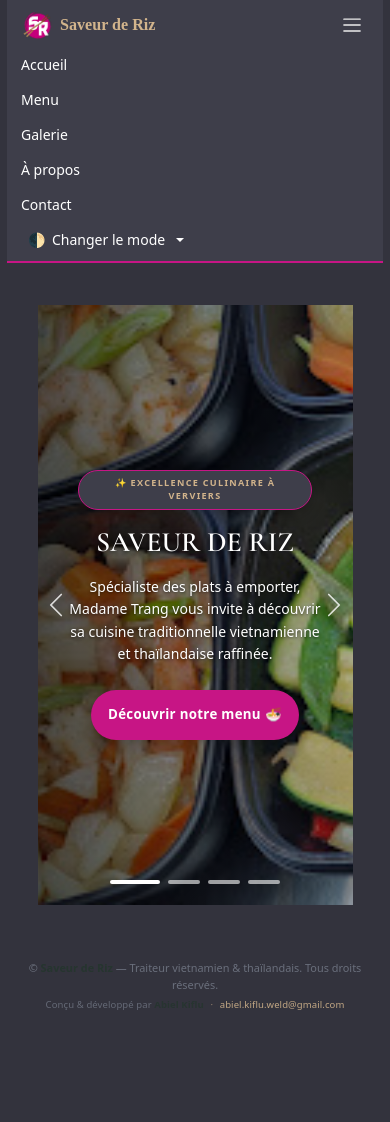
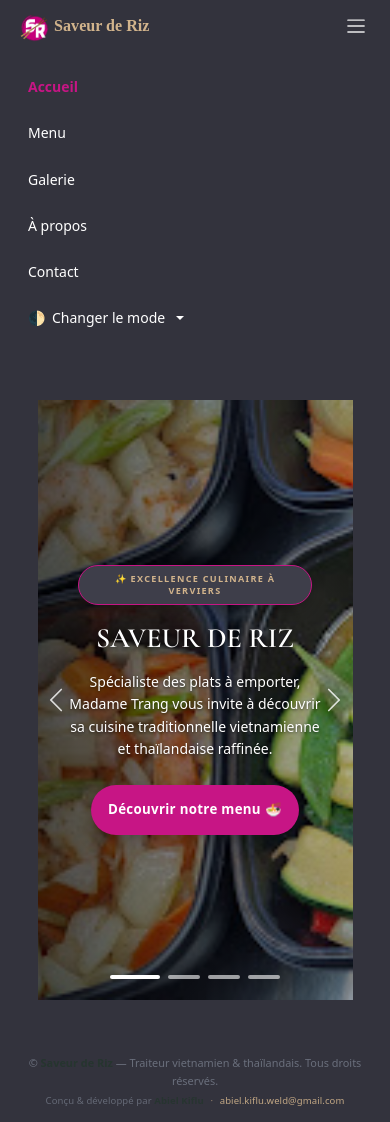
Before and after one commit to AbielKiflu/saveur_de_riz, a Django app: page / in a window 390 px wide, after a click that opens the changed part. Before the commit the page ends 1010 px from the top, so only its background shows below. Run offline with Django 5.2, Linux system fonts and the light colour scheme.

Commit message:
refactor

```diff
--- /dev/null
+++ b/core/static/core/css/header.css
@@ -0,0 +1,146 @@
+/* =====================================================
+   SAVEUR DE RIZ — NAVBAR
+   ===================================================== */
+
+.site-navbar {
+  background-color: var(--bg-main);
+  border-bottom: 1px solid var(--border-color);
+  position: relative;
+  z-index: 1030;
+}
+
+.site-navbar-brand {
+  color: var(--text-main) !important;
+  font-family: "Cormorant Garamond", serif;
+  font-size: 1.6rem;
+  font-weight: 700;
+  text-decoration: none;
+  transition: color 0.2s ease;
+}
+
+.site-navbar-brand:hover,
+.site-navbar-brand:focus {
+  color: var(--accent-pink) !important;
+}
+
+/* =====================================================
+   NAV LINKS
+   ===================================================== */
+
+.site-navbar .nav-link {
+  color: var(--text-main);
+  font-weight: 500;
+  padding: 0.35rem 0.5rem;
+  transition:
+    color 0.2s ease,
+    opacity 0.2s ease;
+}
+
+.site-navbar .nav-link:hover,
+.site-navbar .nav-link:focus {
+  color: var(--accent-pink);
+}
+
+.site-navbar .nav-link[aria-current="page"] {
+  color: var(--accent-pink);
+  font-weight: 600;
+}
+
+/* =====================================================
+   HAMBURGER
+   ===================================================== */
+
+.site-navbar .navbar-toggler {
+  color: var(--text-main);
+}
+
+.site-navbar .navbar-toggler:focus {
+  box-shadow: none;
+}
+
+.site-navbar .navbar-toggler-icon {
+  transform: scale(0.85);
+}
+
+/* =====================================================
+   THEME BUTTON
+   ===================================================== */
+
+.theme-menu-button {
+  border: 0;
+  background: transparent;
+  color: var(--text-main) !important;
+}
+
+.theme-menu-button:hover,
+.theme-menu-button:focus {
+  color: var(--accent-pink) !important;
+}
+
+.theme-icon {
+  font-size: 1rem;
+  line-height: 1;
+}
+
+/* =====================================================
+   DROPDOWN
+   ===================================================== */
+
+.theme-dropdown {
+  min-width: 190px;
+  background-color: var(--bg-card);
+  border: 1px solid var(--accent-pink);
+}
+
+.theme-dropdown-item {
+  color: var(--text-main);
+  background: transparent;
+  transition:
+    background-color 0.2s ease,
+    color 0.2s ease;
+}
+
+.theme-dropdown-item:hover,
+.theme-dropdown-item:focus {
+  color: var(--text-main);
+  background-color: var(--bg-main);
+}
+
+/* =====================================================
+   MOBILE
+   ===================================================== */
+
+@media (max-width: 991.98px) {
+
+  .site-navbar .navbar-collapse {
+    padding: 1rem 0;
+  }
+
+  .site-navbar .navbar-nav {
+    align-items: stretch !important;
+  }
+
+  .site-navbar .nav-link {
+    display: block;
+    width: 100%;
+    padding: 0.65rem 0.75rem !important;
+  }
+
+  .theme-dropdown {
+    border: 0;
+    box-shadow: none !important;
+  }
+
+}
+
+/* =====================================================
+   SMALL MOBILE
+   ===================================================== */
+
+@media (max-width: 575.98px) {
+
+  .site-navbar-brand {
+    font-size: 1.4rem;
+  }
+
+}
--- /dev/null
+++ b/core/static/core/js/theme.js
@@ -0,0 +1,29 @@
+document.addEventListener('DOMContentLoaded', function () {
+
+    const toggleButton = document.getElementById('theme-toggle');
+
+    if (!toggleButton) {
+        return;
+    }
+
+    toggleButton.addEventListener('click', function () {
+
+        const currentTheme =
+            document.documentElement.getAttribute('data-theme');
+
+        const newTheme =
+            currentTheme === 'light'
+                ? 'dark'
+                : 'light';
+
+        document.documentElement.setAttribute(
+            'data-theme',
+            newTheme
+        );
+
+        localStorage.setItem(
+            'theme',
+            newTheme
+        );
+    });
+});
--- a/core/templates/core/base.html
+++ b/core/templates/core/base.html
@@ -1,69 +1,120 @@
 {% load static %}
-<!DOCTYPE html>
-<html lang="en">
-<head>
-    <meta charset="UTF-8">
-    <meta name="viewport" content="width=device-width, initial-scale=1">
-    <title>{% block title %} Contact{% endblock %}</title>
+<!doctype html>
+<html lang="fr" data-theme="dark">
+  <head>
+    <meta charset="utf-8" />
+    <meta name="viewport" content="width=device-width, initial-scale=1" />
+    <title>
+      {% block title %}
+        Saveur de Riz | Traiteur asiatique à Verviers
+      {%endblock %}
+    </title>
+    <meta
+      name="description"
+      content="{% block meta_description %}Saveur de Riz, traiteur asiatique à Verviers. Découvrez nos spécialités vietnamiennes et thaïlandaises, plats à emporter et services traiteur pour particuliers et professionnels.{% endblock %}"
+    />
+    <meta name="robots" content="index, follow" />
+    <link
+      rel="canonical"
+      href="https://www.saveur-de-riz.be{{ request.path }}"
+    />
 
-    <!-- Global Stylesheets -->
-    <link rel="icon" type="image/x-icon" href="{% static 'core/images/favicon.png' %}">
-    <!-- Google Fonts -->
-    <link rel="preconnect" href="https://fonts.googleapis.com">
-    <link rel="preconnect" href="https://fonts.gstatic.com" crossorigin>
-    <link href="https://fonts.googleapis.com/css2?family=Cormorant+Garamond:wght@600;700&family=Inter:wght@400;500;600&display=swap" rel="stylesheet">
-    <!-- Bootstrap 5 CSS CDN -->
-    <link href="https://cdn.jsdelivr.net/npm/bootstrap@5.3.3/dist/css/bootstrap.min.css" rel="stylesheet">
-    <link rel="stylesheet" href="{% static 'core/css/variables.css' %}">
-    <link rel="stylesheet" href="{% static 'core/css/global.css' %}">
-    <link rel="stylesheet" href="{% static 'core/css/footer.css' %}">
+    <link
+      rel="icon"
+      type="image/png"
+      href="{% static 'core/images/favicon.png' %}"
+    />
+    <link
+      rel="apple-touch-icon"
+      href="{% static 'core/images/favicon.png' %}"
+    />
+
+    <meta property="og:type" content="website" />
+    <meta property="og:site_name" content="Saveur de Riz" />
+    <meta property="og:locale" content="fr_BE" />
+    <meta
+      property="og:title"
+      content="{% block og_title %}Saveur de Riz | Traiteur asiatique à Verviers{% endblock %}"
+    />
+    <meta
+      property="og:description"
+      content="{% block og_description %}Traiteur asiatique spécialisé dans la cuisine traditionnelle vietnamienne et thaïlandaise à Verviers.{% endblock %}"
+    />
+    <meta
+      property="og:url"
+      content="https://www.saveur-de-riz.be{{ request.path }}"
+    />
+    <meta
+      property="og:image"
+      content="https://www.saveur-de-riz.be{% static 'core/images/og-image.jpg' %}"
+    />
+    <meta
+      property="og:image:alt"
+      content="Saveur de Riz - Traiteur asiatique à Verviers"
+    />
+    <meta property="og:image:type" content="image/jpeg" />
+
+    <meta name="twitter:card" content="summary_large_image" />
+    <meta
+      name="twitter:title"
+      content="{% block twitter_title %}Saveur de Riz | Traiteur asiatique à Verviers{% endblock %}"
+    />
+    <meta
+      name="twitter:description"
+      content="{% block twitter_description %}Traiteur asiatique vietnamien et thaïlandais à Verviers.{% endblock %}"
+    />
+    <meta
+      name="twitter:image"
+      content="https://www.saveur-de-riz.be{% static 'core/images/og-image.jpg' %}"
+    />
+    <meta
+      name="twitter:image:alt"
+      content="Saveur de Riz - Traiteur asiatique à Verviers"
+    />
+
+    <link rel="preconnect" href="https://fonts.googleapis.com" />
+    <link rel="preconnect" href="https://fonts.gstatic.com" crossorigin />
+    <link
+      href="https://fonts.googleapis.com/css2?family=Cormorant+Garamond:wght@600;700&family=Inter:wght@400;500;600&display=swap"
+      rel="stylesheet"
+    />
+
+    <link
+      href="https://cdn.jsdelivr.net/npm/bootstrap@5.3.3/dist/css/bootstrap.min.css"
+      rel="stylesheet"
+    />
+
+    <script>
+      (function () {
+        const theme = localStorage.getItem("theme") || "dark";
+        document.documentElement.setAttribute("data-theme", theme);
+      })();
+    </script>
+
+    <link rel="stylesheet" href="{% static 'core/css/variables.css' %}" />
+    <link rel="stylesheet" href="{% static 'core/css/global.css' %}" />
+    <link rel="stylesheet" href="{% static 'core/css/header.css' %}" />
+    <link rel="stylesheet" href="{% static 'core/css/footer.css' %}" />
+
     {% block extra_css %}{% endblock %}
-</head>
-<body class="d-flex flex-column min-vh-100">
-
+  </head>
+  <body class="d-flex flex-column min-vh-100">
     <!-- INCLUDE THE HEADER HERE -->
     {% include 'core/header.html' %}
 
-    <main class="flex-grow-1 d-flex justify-content-center align-items-center text-center py-5" style="padding: 40px 20px;">
-        <div class="container">
-            {% block content %}
-            {% endblock %}
-        </div>
+    <main
+      class="flex-grow-1 d-flex justify-content-center align-items-center text-center py-5"
+      style="padding: 40px 20px"
+    >
+      <div class="container">{% block content %} {% endblock %}</div>
     </main>
 
     <!-- Shared Footer -->
     {% include 'core/footer.html' %}
 
-    <!-- Bootstrap 5 JS Bundle CDN -->
     <script src="https://cdn.jsdelivr.net/npm/bootstrap@5.3.3/dist/js/bootstrap.bundle.min.js"></script>
-
-    <!-- Theme Toggle Script -->
-
-    <!-- Theme Toggle Script -->
-    <script>
-        const toggleButton = document.getElementById('theme-toggle');
-
-        // Default to 'dark' if no preference is saved in localStorage
-        const currentTheme = localStorage.getItem('theme') || 'dark';
-
-        if (currentTheme === 'light') {
-            document.documentElement.setAttribute('data-theme', 'light');
-        } else {
-            document.documentElement.setAttribute('data-theme', 'dark');
-        }
-
-        toggleButton.addEventListener('click', function () {
-            let theme = document.documentElement.getAttribute('data-theme');
-            if (theme === 'light') {
-                document.documentElement.setAttribute('data-theme', 'dark');
-                localStorage.setItem('theme', 'dark');
-            } else {
-                document.documentElement.setAttribute('data-theme', 'light');
-                localStorage.setItem('theme', 'light');
-            }
-        });
-    </script>
+    <script src="{% static 'core/js/theme.js' %}"></script>
 
     {% block extra_js %}{% endblock %}
-</body>
+  </body>
 </html>
--- a/core/templates/core/header.html
+++ b/core/templates/core/header.html
@@ -1,53 +1,156 @@
 {% load static %}
-<header class="site-header">
-    <nav class="navbar navbar-expand-lg py-2" style="background-color: var(--bg-card); border-bottom: 2px solid var(--accent-pink);">
-        <div class="container-fluid px-3 px-lg-4">
-            <!-- Brand Logo & Name (Flushed to Left, Smaller) -->
-            <a class="navbar-brand d-flex align-items-center gap-2 text-decoration-none m-0" href="{% url 'home' %}">
+
+<!-- =====================================================
+     NAVBAR
+     ===================================================== -->
+
+<nav
+  class="navbar navbar-expand-lg site-navbar"
+  aria-label="Navigation principale"
+>
+  <div class="container">
+
+    <!-- Logo / Nom du site -->
+    <a
+      class="navbar-brand site-navbar-brand"
+      href="{% url 'home' %}"
+      aria-label="Saveur de Riz - Accueil"
+    >
         <img src="{% static 'core/images/logo.png' %}" alt="Saveur de Riz Logo" width="32" height="32" class="rounded-circle">
         <span style="color: var(--accent-gold); font-family: serif; font-weight: bold; font-size: 1.15rem;">Saveur de Riz</span>
     </a>
 
-            <!-- Mobile Hamburger Button (Flushed to Right) -->
-            <button class="navbar-toggler border-0 shadow-none m-0 p-1" type="button" data-bs-toggle="collapse" data-bs-target="#navbarNav" aria-controls="navbarNav" aria-expanded="false" aria-label="Toggle navigation">
-                <span class="navbar-toggler-icon" style="transform: scale(0.85);"></span>
+    <!-- Mobile Hamburger -->
+    <button
+      class="navbar-toggler border-0 shadow-none m-0 p-1"
+      type="button"
+      data-bs-toggle="collapse"
+      data-bs-target="#navbarNav"
+      aria-controls="navbarNav"
+      aria-expanded="false"
+      aria-label="Ouvrir le menu de navigation"
+    >
+      <span
+        class="navbar-toggler-icon"
+        aria-hidden="true"
+      ></span>
     </button>
 
-            <!-- Navbar Links & Theme Toggle -->
-            <div class="collapse navbar-collapse justify-content-end" id="navbarNav">
-                <ul class="navbar-nav align-items-lg-center gap-2 gap-lg-3 mt-2 mt-lg-0">
+    <!-- Navigation -->
+    <div
+      class="collapse navbar-collapse justify-content-end"
+      id="navbarNav"
+    >
+      <ul
+        class="navbar-nav align-items-lg-center gap-2 gap-lg-3 mt-2 mt-lg-0"
+      >
+
+        <!-- Accueil -->
         <li class="nav-item">
-                        <a class="nav-link py-1" href="{% url 'home' %}" style="color: var(--text-main);">Accueil</a>
-                    </li>
-                    <li class="nav-item">
-                        <a class="nav-link py-1" href="{% url 'menu' %}" style="color: var(--text-main);">Menu</a>
-                    </li>
-                    <li class="nav-item">
-                        <a class="nav-link py-1" href="{% url 'gallery' %}" style="color: var(--text-main);">Galerie</a>
-                    </li>
-                    <li class="nav-item">
-                        <a class="nav-link py-1" href="{% url 'about' %}" style="color: var(--text-main);">À propos</a>
-                    </li>
-                    <li class="nav-item">
-                        <a class="nav-link py-1" href="{% url 'contact' %}" style="color: var(--text-main);">Contact</a>
+          <a
+            class="nav-link"
+            href="{% url 'home' %}"
+            {% if request.resolver_match.url_name == 'home' %}
+              aria-current="page"
+            {% endif %}
+          >
+            Accueil
+          </a>
         </li>
 
-                    <!-- Theme Toggle Dropdown -->
+        <!-- Menu -->
+        <li class="nav-item">
+          <a
+            class="nav-link"
+            href="{% url 'menu' %}"
+            {% if request.resolver_match.url_name == 'menu' %}
+              aria-current="page"
+            {% endif %}
+          >
+            Menu
+          </a>
+        </li>
+
+        <!-- Galerie -->
+        <li class="nav-item">
+          <a
+            class="nav-link"
+            href="{% url 'gallery' %}"
+            {% if request.resolver_match.url_name == 'gallery' %}
+              aria-current="page"
+            {% endif %}
+          >
+            Galerie
+          </a>
+        </li>
+
+        <!-- À propos -->
+        <li class="nav-item">
+          <a
+            class="nav-link"
+            href="{% url 'about' %}"
+            {% if request.resolver_match.url_name == 'about' %}
+              aria-current="page"
+            {% endif %}
+          >
+            À propos
+          </a>
+        </li>
+
+        <!-- Contact -->
+        <li class="nav-item">
+          <a
+            class="nav-link"
+            href="{% url 'contact' %}"
+            {% if request.resolver_match.url_name == 'contact' %}
+              aria-current="page"
+            {% endif %}
+          >
+            Contact
+          </a>
+        </li>
+
+        <!-- Theme -->
         <li class="nav-item dropdown ms-lg-2">
-                        <a class="nav-link dropdown-toggle d-flex align-items-center gap-2 px-2 py-1" href="#" role="button" data-bs-toggle="dropdown" aria-expanded="false" style="color: var(--text-main);">
-                            <span style="font-size: 1rem;">🌓</span>
-                            <span class="d-lg-none">Changer le mode</span>
-                        </a>
-                        <ul class="dropdown-menu dropdown-menu-end shadow" style="background-color: var(--bg-card); border: 1px solid var(--accent-pink);">
+
+          <button
+            class="nav-link dropdown-toggle theme-menu-button d-flex align-items-center gap-2"
+            type="button"
+            data-bs-toggle="dropdown"
+            aria-expanded="false"
+            aria-label="Choisir le mode d'affichage"
+          >
+            <span
+              class="theme-icon"
+              aria-hidden="true"
+            >
+              🌓
+            </span>
+
+            <span class="d-lg-none">
+              Changer le mode
+            </span>
+          </button>
+
+          <ul
+            class="dropdown-menu dropdown-menu-end shadow theme-dropdown"
+          >
             <li>
-                                <button id="theme-toggle" class="dropdown-item d-flex align-items-center gap-2 py-1" style="color: var(--text-main); background: transparent;">
-                                    <span>🌓</span> Basculer Thème
+              <button
+                id="theme-toggle"
+                class="dropdown-item theme-dropdown-item d-flex align-items-center gap-2 py-2"
+                type="button"
+              >
+                <span aria-hidden="true">🌓</span>
+                <span>Basculer le thème</span>
               </button>
             </li>
           </ul>
+
         </li>
+
       </ul>
     </div>
+
   </div>
 </nav>
-</header>
```
Lines whose indentation alone changed are shown as unchanged.
